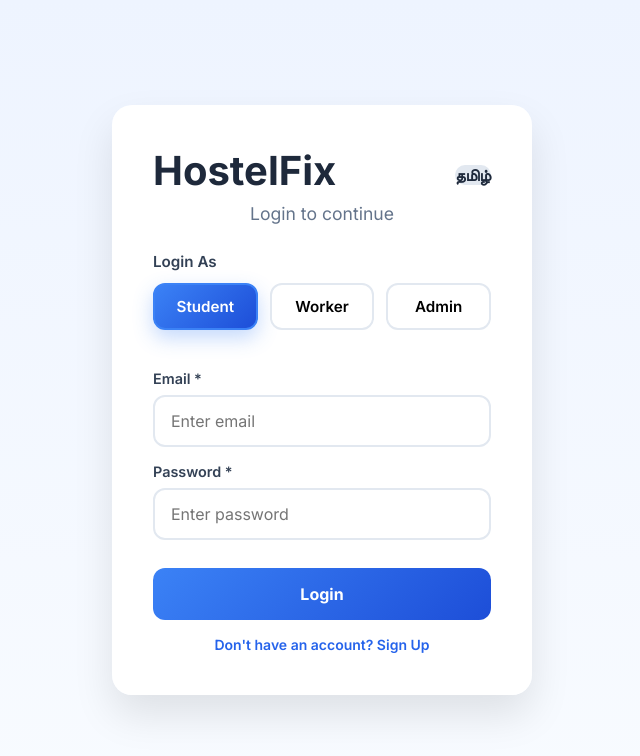
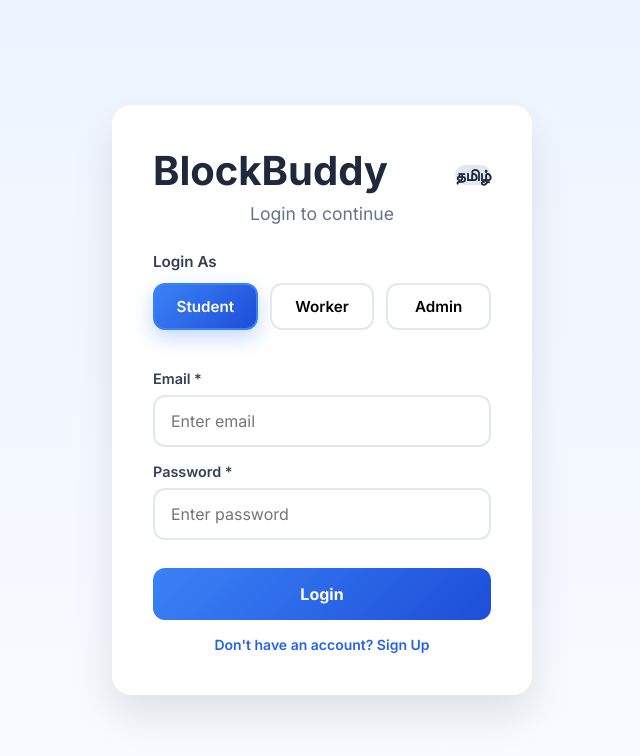
Before and after one commit to shreyaa809/BlockBuddy, a React (Vite) app: page /#/ in a window 1280 px wide. Shown: the top 756 px of the page, without its empty margins (318-958 px from the left). Built offline with nearby package versions, Linux system fonts and the light colour scheme; no server answers.

Commit message:
app name

```diff
--- a/index.html
+++ b/index.html
@@ -4,7 +4,7 @@
     <meta charset="UTF-8" />
     <link rel="icon" type="image/svg+xml" href="/favicon.svg" />
     <meta name="viewport" content="width=device-width, initial-scale=1.0" />
-    <title>hostel-issue-app</title>
+    <title>BlockBuddy</title>
   </head>
   <body>
     <div id="root"></div>
--- a/src/translations.js
+++ b/src/translations.js
@@ -1,7 +1,7 @@
 export const translations = {
   en: {
     // App name
-    appName: "HostelFix",
+    appName: "BlockBuddy",
 
     // Login page
     createAccount: "Create your account",
```
